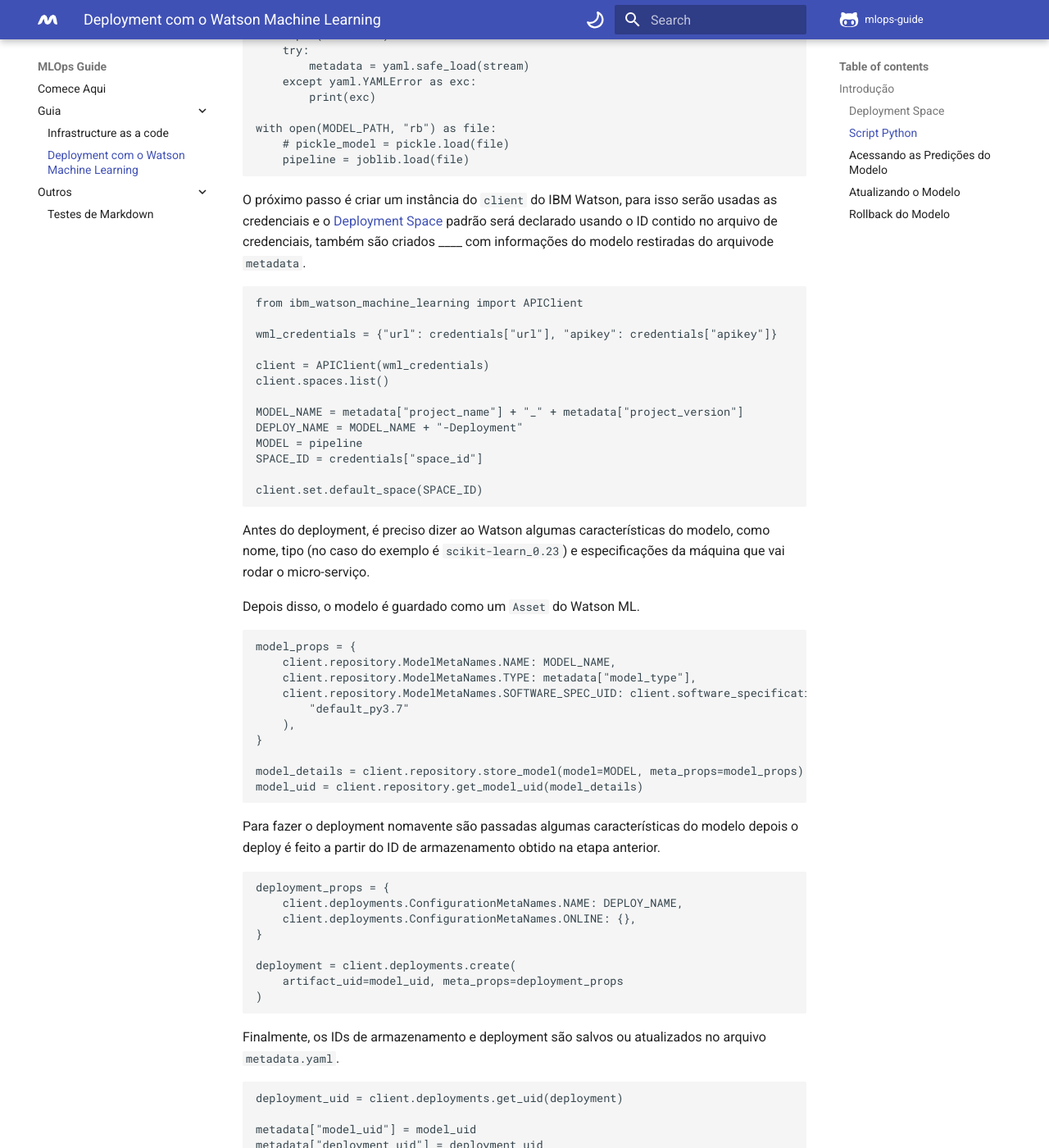
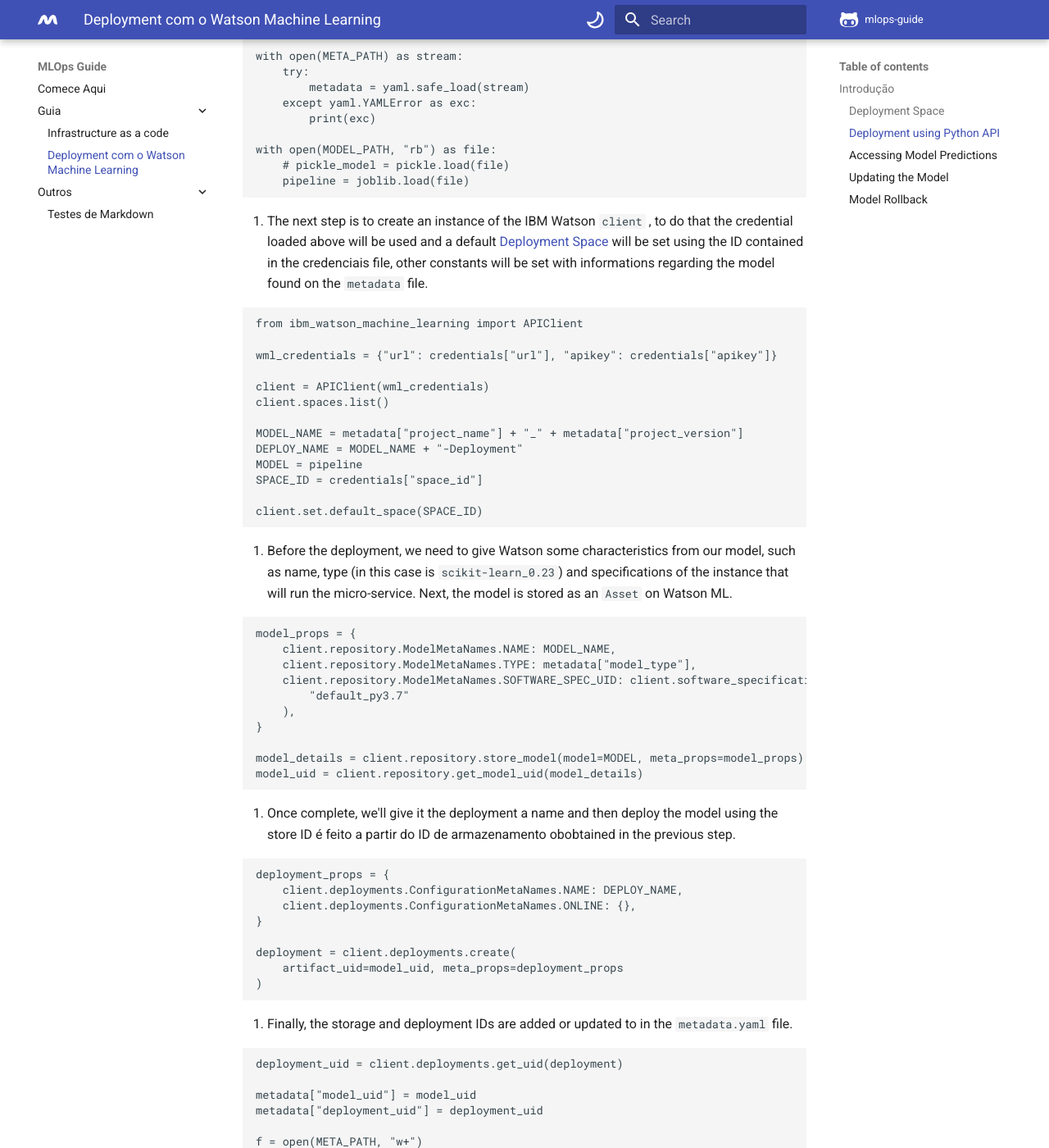
Before and after one commit to mlops-guide/mlops-guide.github.io, an MkDocs documentation site: the page built from docs/Deployment/index.md, in a window 1280 px wide and 1400 px high, scrolled down 1129 px. Shown: the whole window at 82% size. Built offline with MkDocs 1.6.1 and Material for MkDocs 9.7.7, drawn with Linux system fonts in a browser that asks for light colours; comment, search, counter and statistics services are not loaded; some of the changed text lies outside the part shown.

Commit message:
translating page

````diff
--- a/docs/Deployment/index.md
+++ b/docs/Deployment/index.md
@@ -9,15 +9,15 @@
 
 - Mostrar como funciona
 
-### Script Python
+### Deployment using Python API
 
-O script completo pode ser encontrado no [repositório exemplo](https://github.com/MLOPsStudyGroup/dvc-gitactions/blob/master/src/scripts/Pipelines/model_deploy_pipeline.py) e recebe como argumento o arquivo de modelo treinado, o caminho para a raiz do projeto e o arquivo de credenciais.
+The complete script can be fond on our [example reposistory](https://github.com/MLOPsStudyGroup/dvc-gitactions/blob/master/src/scripts/Pipelines/model_deploy_pipeline.py), it recives the path to the trained model, the path to the root of the project containing the ```metadata.yaml``` file, and the credencials file.
 
 ```python
 python3 model_deploy_pipeline.py ./model_file ../path/to/project/ ../credentials.yaml
 ```
 
-A partir desses argumentos, são definidas _____
+1. Using these arguments constant variables are set
 ```python
 import os
 import sys
@@ -28,7 +28,7 @@
 CRED_PATH = os.path.abspath(sys.argv[3])
 META_PATH = PROJ_PATH + "/metadata.yaml"
 ```
-Em seguida essas ____ são usadas para carregar os dicionários correspondentes e abrir o modelo, que pode ser feito tanto usando tanto a biblioteca ```joblib``` quanto a ```pickle```.
+2. After that, the ```yaml``` files are loaded as dictionaries and the model is loaded (using either ```joblib``` or ```pickle```).
 ```python
 import pickle
 import joblib
@@ -50,7 +50,7 @@
     # pickle_model = pickle.load(file)
     pipeline = joblib.load(file)
 ```
-O próximo passo é criar um instância do ```client``` do IBM Watson, para isso serão usadas as credenciais e o [Deployment Space](paginaDoDeploySpace) padrão será declarado usando o ID contido no arquivo de credenciais, também são criados ____ com informações do modelo restiradas do arquivode ```metadata```.
+3. The next step is to create an instance of the IBM Watson ```client``` , to do that the credential loaded above will be used and a default [Deployment Space](paginaDoDeploySpace) will be set using the ID contained in the credenciais file, other constants will be set with informations regarding the model found on the ```metadata``` file.
 ```python
 from ibm_watson_machine_learning import APIClient
 
@@ -66,9 +66,7 @@
 
 client.set.default_space(SPACE_ID)
 ```
-Antes do deployment, é preciso dizer ao Watson algumas características do modelo, como nome, tipo (no caso do exemplo é  ```scikit-learn_0.23```) e especificações da máquina que vai rodar o micro-serviço.
-
-Depois disso, o modelo é guardado como um ```Asset``` do Watson ML.
+4. Before the deployment, we need to give Watson some characteristics from our model, such as name, type (in this case is  ```scikit-learn_0.23```) and specifications of the instance that will run the micro-service. Next, the model is stored as an ```Asset``` on Watson ML.
 ```python
 model_props = {
     client.repository.ModelMetaNames.NAME: MODEL_NAME,
@@ -81,7 +79,7 @@
 model_details = client.repository.store_model(model=MODEL, meta_props=model_props)
 model_uid = client.repository.get_model_uid(model_details)
 ```
-Para fazer o deployment nomavente são passadas algumas características do modelo depois o deploy é feito a partir do ID de armazenamento obtido na etapa anterior.
+5. Once complete, we'll give it the deployment a name and then deploy the model using the store ID é feito a partir do ID de armazenamento obobtained in the previous step.
 ```python
 deployment_props = {
     client.deployments.ConfigurationMetaNames.NAME: DEPLOY_NAME,
@@ -92,7 +90,7 @@
     artifact_uid=model_uid, meta_props=deployment_props
 )
 ```
-Finalmente, os IDs de armazenamento e deployment são salvos ou atualizados no arquivo ```metadata.yaml```.
+6. Finally, the storage and deployment IDs are added or updated to in the ```metadata.yaml``` file.
 ```python
 deployment_uid = client.deployments.get_uid(deployment)
 
@@ -104,9 +102,11 @@
 ```
 
 
-### Acessando as Predições do Modelo
+### Accessing Model Predictions
 
-Feito o deplyment do modelo, é possível acessa-lo tanto por meio de requests em um end-point como pela biblioteca em Python ```ibm_watson_machine_learning```, onde pode-se mandar tanto somente features para uma única predição como também várias linhas de um dataframe por meio de um payload.
+Havind deployed the model. we can access it's predictions by sending requests to an end-point or by using the Python ```ibm_watson_machine_learning``` library, where we can send either features for a single prediction or payloads containing multiple lines of a dataframe, for example.
+
+The payload body is made of the dataframe column names under the ```"fields"``` key and the features under ``` "values"``` .
 
 ```python
 payload = {
@@ -120,7 +120,7 @@
 
 result = client.deployments.score(DEPLOYMENT_UID, payload)
 ```
-A resposta do modelo vai conter a predição e certeza???????? correspondente. No caso de um classificardor binário, a resposta seria a seguinte:
+The model response will contain the scoring result containing prediction and coresponding probability. In the case of a binary classifier, the response will have the following format:
 
         [1, [0.06057910314628456, 0.9394208968537154]],
         [1, [0.23434887273340754, 0.7656511272665925]],
@@ -136,6 +136,6 @@
         [1, [0.049694416576558154, 0.9503055834234418]],
 
 
-### Atualizando o Modelo
+### Updating the Model
 
-### Rollback do Modelo
+### Model Rollback
````
